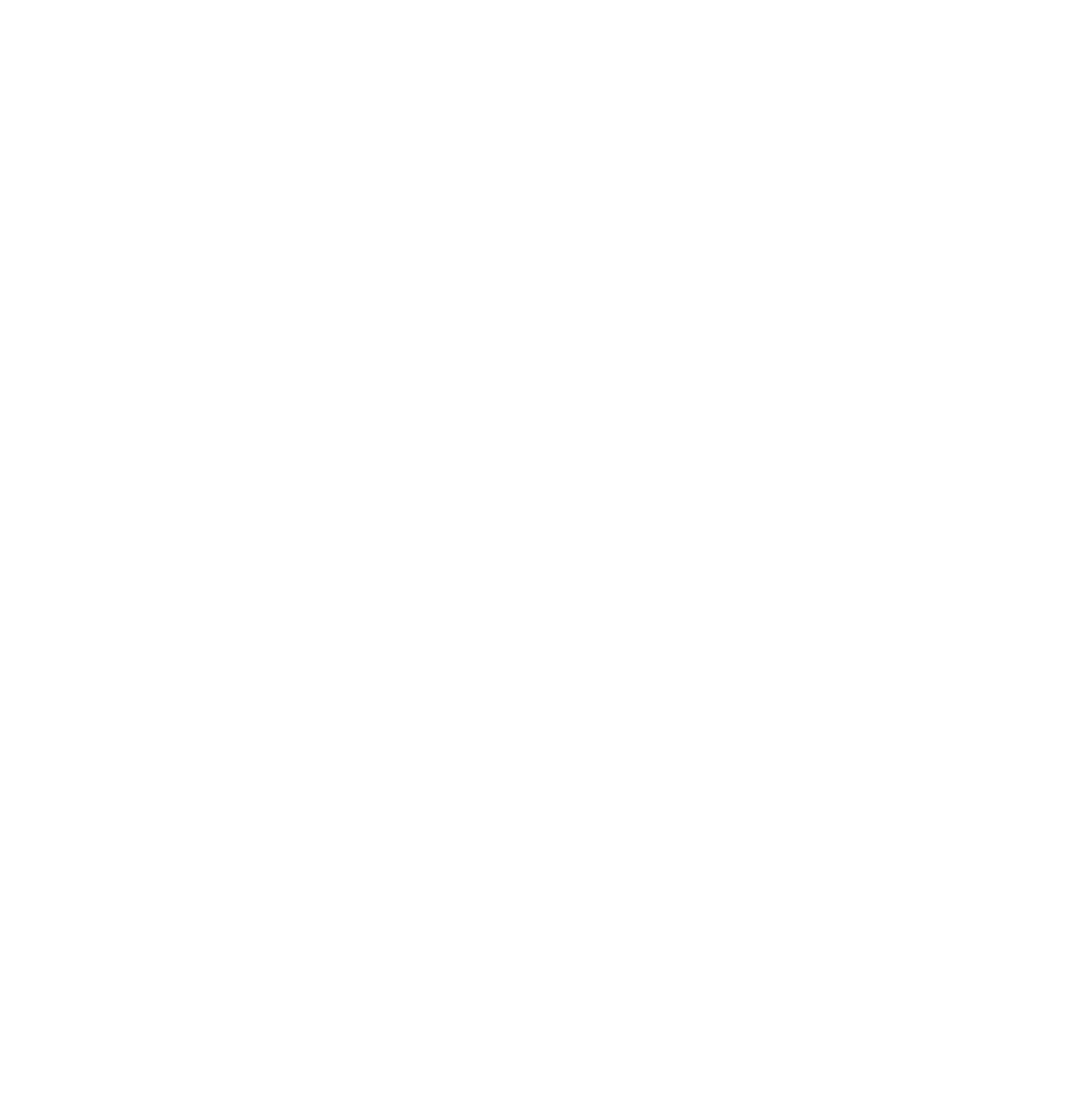
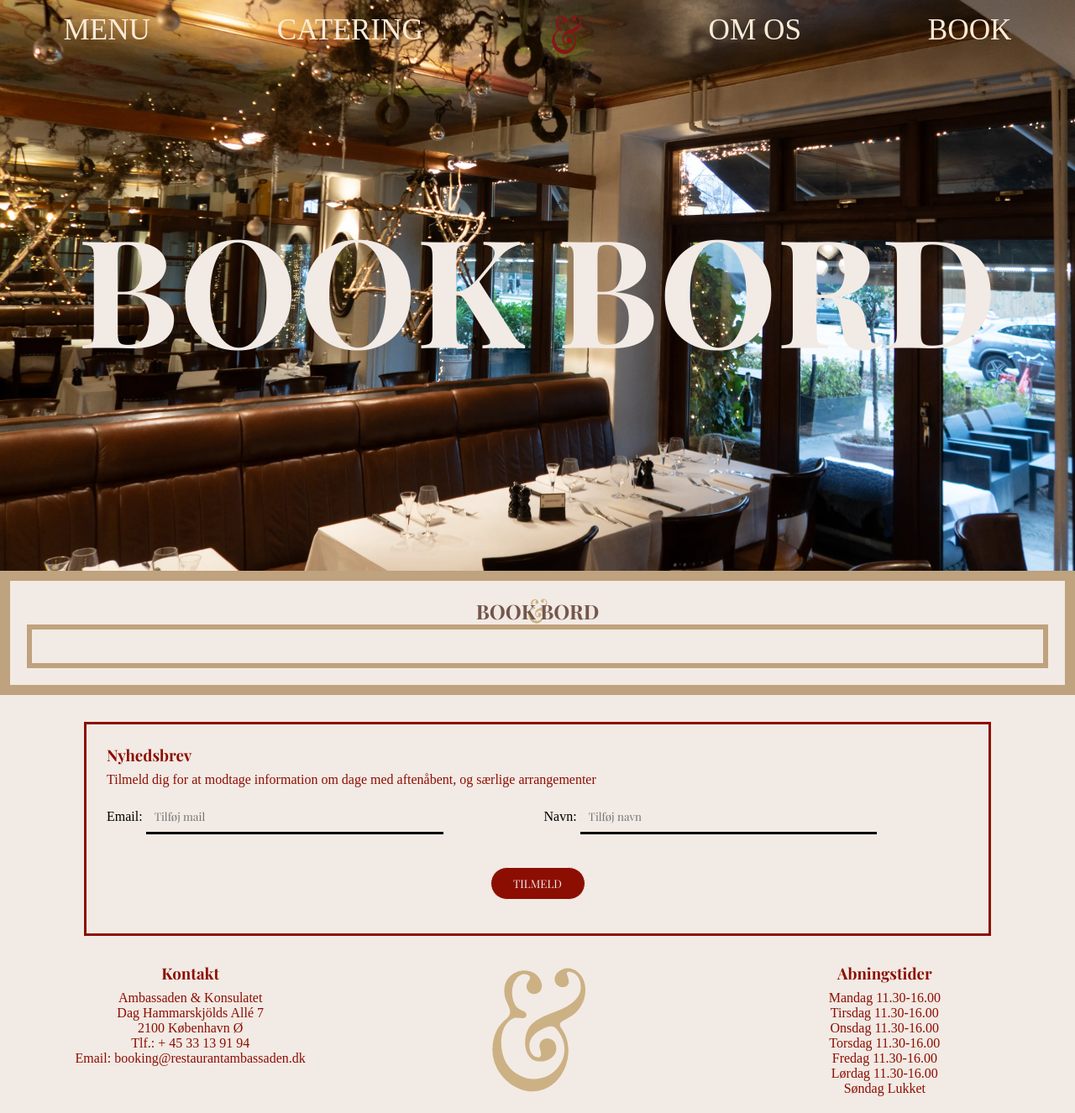
Before and after one commit to sogo0002/virksomhedssite, a plain HTML site: page book.html in a window 1280 px wide. Shown: the whole page at 84% size. Before the commit the page ends 800 px from the top, so only its background shows below. Drawn offline with nearby package versions, Linux system fonts and the light colour scheme; a web font is replaced by a local one.

Commit message:
book&footer

```diff
--- a/book.css
+++ b/book.css
@@ -0,0 +1,155 @@
+/********style**********/
+
+* {
+  margin: 0;
+  padding: 0;
+}
+
+body {
+  margin: 0 auto;
+}
+
+img {
+  width: 100%;
+}
+/************************FONTE**************************/
+.playfair-display {
+  font-family: "Playfair Display", serif;
+  /* font-optical-sizing: auto; */
+  font-style: normal;
+}
+
+.alice-regular {
+  font-family: "Alice", serif;
+  font-weight: 400;
+  font-style: normal;
+}
+
+/************************FARVEKODER**************************
+#F2EAE4 - lys
+#BFA27E - guld
+#8C0E03 - rød
+#73564C - brun
+#0D0D0D - sort
+/************************SKRIFTTYPER**************************/
+
+h1 {
+  font-family: Playfair Display, serif;
+  font-weight: bold;
+  color: #f2eae4;
+}
+
+h2 {
+  font-family: Playfair Display, serif;
+  font-weight: lighter;
+}
+
+h3 {
+  font-family: Playfair Display, serif;
+  font-weight: lighter;
+}
+
+h4 {
+  font-family: Playfair Display, serif;
+  font-weight: bold;
+  margin-bottom: 2px;
+}
+
+/******book_header*******/
+
+.book_header {
+  background-image: url(cateringImgs/wideShotedited.webp);
+  background-size: cover;
+  background-position: center;
+  height: 85vh;
+  display: flex;
+  justify-content: center;
+  align-items: center;
+  text-align: center;
+}
+
+.book_header img {
+  width: 100%;
+  height: auto;
+}
+
+.book_header h1 {
+  font-size: 14dvw;
+}
+
+/******book_oversigt*******/
+
+.book_oversigt {
+  background-color: #f2eae4;
+  margin: 0 auto;
+  padding: 20px;
+  margin-bottom: 0;
+  border: 1dvw solid #bfa27e;
+}
+
+.book_oversigt div {
+  display: flex;
+  flex-direction: column;
+  align-items: center;
+  margin: 0 auto;
+}
+
+.book_oversigt p {
+  color: #f2eae4;
+}
+.book_oversigt h2 {
+  font-weight: bolder;
+  color: #73564c;
+}
+
+/******svg(logo)******/
+#logoDiv {
+  display: flex;
+  justify-content: center;
+  background-image: url(logo\ ambesaden\ bage-01.svg);
+  background-size: contain;
+  background-repeat: no-repeat;
+  background-position: center;
+  height: 25%;
+}
+
+/********specielle div********/
+#kalendar_div {
+  height: 100%;
+  background-color: #f2eae4;
+  margin: 0 auto;
+  padding: 20px;
+  margin-bottom: 0;
+  border: 0.5dvw solid #bfa27e;
+}
+
+@media (min-width: 600px) {
+  p {
+    font-family: "Alice", serif;
+    margin-top: 0px;
+    margin-bottom: 0px;
+    /*margin-right: 11rem;
+    margin-left: 11rem;*/
+  }
+}
+
+@media (max-width: 600px) {
+  p {
+    font-family: "Alice", serif;
+    margin-top: 0px;
+    margin-bottom: 0px;
+    /* margin-right: 4rem;
+    margin-left: 4rem;*/
+  }
+}
+
+/*********************************layout********************************/
+
+@media (min-width: 600px) {
+}
+
+@media (max-width: 600px) {
+  .book_oversigt div {
+    padding: 1rem;
+  }
+}
--- a/book.html
+++ b/book.html
@@ -0,0 +1,123 @@
+<!DOCTYPE html>
+<html lang="en">
+
+<head>
+    <meta charset="UTF-8">
+    <meta name="viewport" content="width=device-width, initial-scale=1.0">
+
+    <link rel="stylesheet" href="mutual.css">
+    <link rel="stylesheet" href="header.css">
+    <link rel="stylesheet" href="footer.css">
+    <link rel="stylesheet" href="book.css">
+
+    <link rel="stylesheet"
+        href="https://fonts.googleapis.com/css2?family=Playfair+Display:ital,wght@0,400..900;1,400..900&display=swap">
+    <link rel="stylesheet" href="https://fonts.googleapis.com/css2?family=Alice&display=swap">
+    <title>Booking</title>
+</head>
+
+<body>
+    <header>
+        <nav>
+            <ul class="menu">
+                <li><a href="menu.html">MENU</a></li>
+                <li><a href="catering.html">CATERING</a></li>
+                <li class="logo">
+                    <a href="index.html"><img src="logo ambesaden-01.svg" alt="Logo"></a>
+                </li>
+                <li><a href="omos.html">OM OS</a></li>
+                <li><a href="book.html">BOOK</a></li>
+            </ul>
+
+            <div class="burger">
+                <div class="line"></div>
+                <div class="line"></div>
+                <div class="line"></div>
+            </div>
+        </nav>
+    </header>
+
+    <main>
+        <div>
+            <div class="book_header">
+                <h1>BOOK BORD</h1>
+            </div>
+        </div>
+
+        <section class="book_oversigt">
+
+            <div id="logoDiv">
+                <h2>BOOK BORD</h2>
+
+            </div>
+            <div id="kalendar_div">
+
+
+            </div>
+        </section>
+    </main>
+    <footer>
+        <section id="nyhedsbrev-oversigt">
+            <div>
+                <h3>Nyhedsbrev</h3>
+
+                <p>Tilmeld dig for at modtage information om dage med aftenåbent, og særlige arrangementer</p>
+            </div>
+
+
+            <form id="userform" class="form-container" novalidate>
+                <div>
+                    <label for="email">Email: </label>
+                    <input type="email" id="email" name="email" placeholder="Tilføj mail" required>
+                </div>
+                <div>
+                    <label for="name">Navn: </label>
+                    <input type="text" id="name" name="navn" placeholder="Tilføj navn" required>
+                </div>
+                <button type="button" id="saveButton">TILMELD</button>
+            </form>
+
+            <p id="savedData"></p>
+
+        </section>
+
+        <div id="footer-oversigt" class="grid_1-1-1">
+            <div>
+                <h3>Kontakt</h3>
+                <ul>
+
+                    <li>Ambassaden & Konsulatet</li>
+                    <li>Dag Hammarskjölds Allé 7</li>
+                    <li>2100 København Ø</li>
+
+                    <li>Tlf.: + 45 33 13 91 94</li>
+                    <li>Email: booking@restaurantambassaden.dk</li>
+                </ul>
+            </div>
+
+            <div id="logoBg">
+                &#8203;
+            </div>
+
+            <div>
+                <h3>Abningstider</h3>
+                <ul>
+
+                    <li>Mandag 11.30-16.00</li>
+                    <li>Tirsdag 11.30-16.00</li>
+                    <li>Onsdag 11.30-16.00</li>
+                    <li>Torsdag 11.30-16.00</li>
+                    <li>Fredag 11.30-16.00</li>
+                    <li>Lørdag 11.30-16.00</li>
+                    <li>Søndag Lukket</li>
+                </ul>
+
+            </div>
+        </div>
+    </footer>
+
+
+    <script src="catering.js"></script>
+</body>
+
+</html>
--- a/footer.css
+++ b/footer.css
@@ -46,12 +46,10 @@ footer {
   margin: 0 auto;
   margin-top: 2rem;
   justify-content: space-between;
-  align-items: stretch;
 }
 
 #footer-oversigt div {
-  display: flex;
-  flex-direction: column;
+  flex: 1;
   text-align: center;
   width: 100%;
 }
@@ -95,6 +93,14 @@ footer {
   padding: 1.5rem;
   border: 3px solid #8c0e03;
 }
+/*******svg/logo********/
+#logoBg {
+  background-image: url(logo\ ambesaden\ bage-01.svg);
+  background-size: contain;
+  background-repeat: no-repeat;
+  background-position: center;
+}
+
 /*********************************layout********************************/
 
 @media (min-width: 600px) {
@@ -129,4 +135,16 @@ footer {
   #footer-oversigt {
     display: block;
   }
+
+  #footer-oversigt div {
+    height: 100%;
+    margin-bottom: 1rem;
+  }
+
+  #logoBg {
+    width: 100%;
+    padding-top: 50%;
+    margin: auto;
+    box-sizing: border-box;
+  }
 }
```
Also changed, not shown: catering.html (+3 -2 lines).
